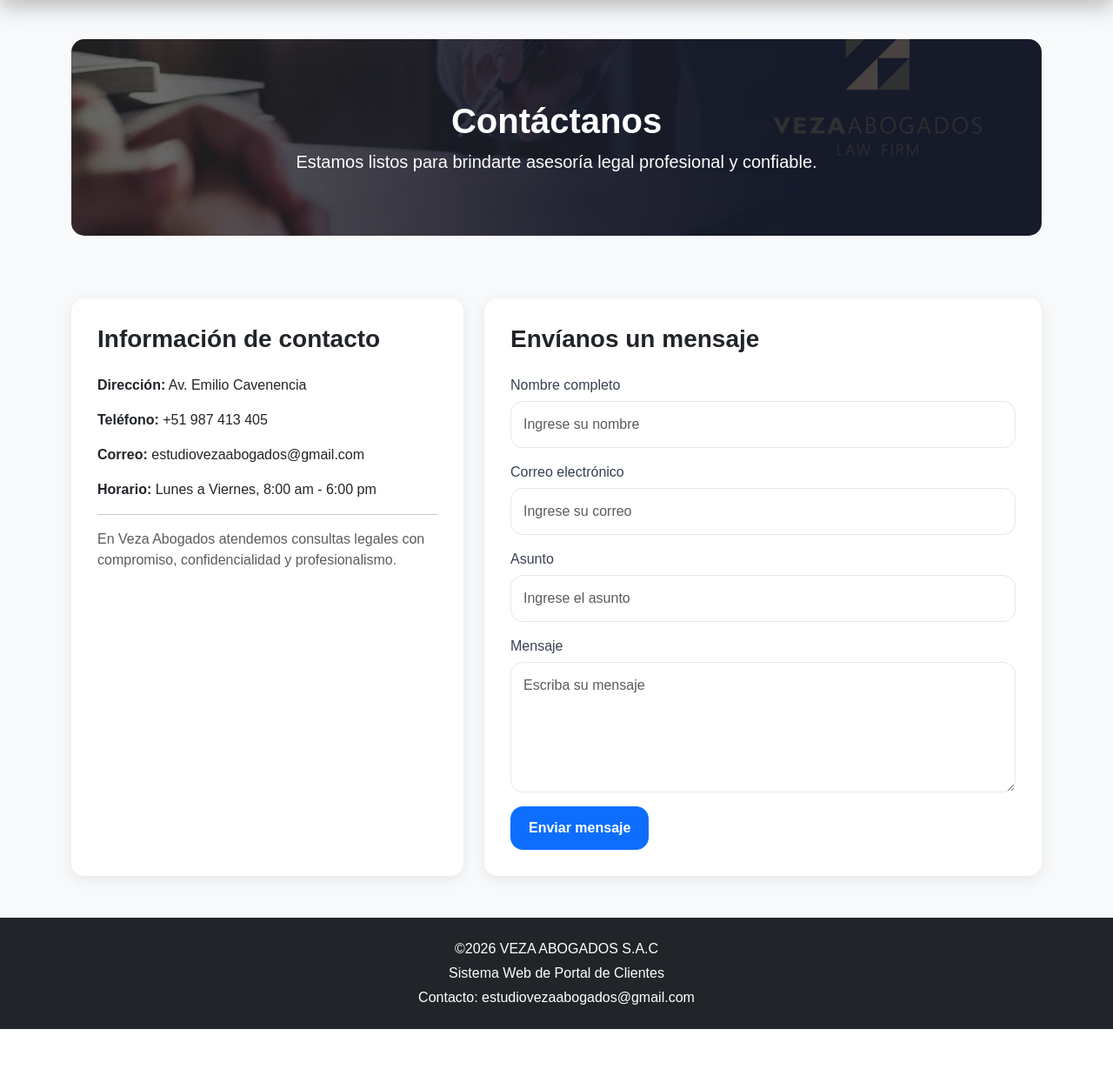
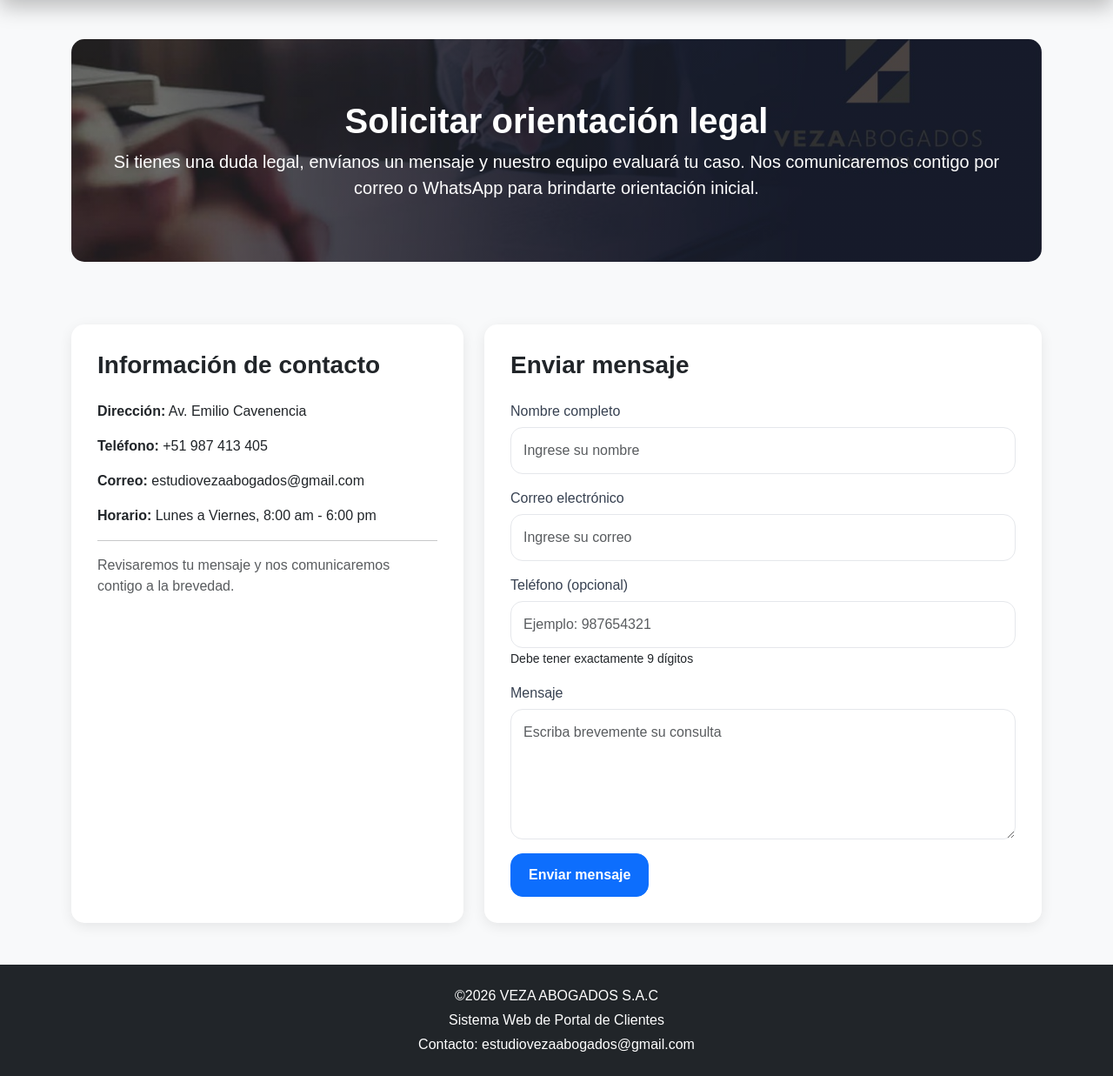
Before and after one commit to 9pvbloo/veza-abogados, a Flask app: page /contacto in a window 1280 px wide. Shown: the part 75-1312 px from the top of the page at 87% size. Before the commit the page ends 1258 px from the top, so only its background shows below. Run offline with Flask 3, Linux system fonts and the light colour scheme.

Commit message:
Correcciones login, registro con RUC, modulo contacto y validaciones

```diff
--- a/app.py
+++ b/app.py
@@ -15,6 +15,10 @@ from routes.documentos import documentos_bp
 # Modelos
 from models import Usuario, Cliente, Abogado, Consulta, Documento, Asignacion
 from flask_login import login_required, current_user
+
+from flask import request, redirect, url_for, flash
+from models import Contacto
+from extensions import db
 
 app = Flask(__name__)
 app.config.from_object(Config)
@@ -67,8 +71,33 @@ def home():
 def areas():
     return render_template("areas.html")
 
-@app.route("/contacto")
+@app.route("/contacto", methods=["GET", "POST"])
 def contacto():
+
+    if request.method == "POST":
+
+        nombre = request.form["nombre"]
+        email = request.form["email"]
+        telefono = request.form.get("telefono", "").strip()
+        mensaje = request.form["mensaje"]
+
+        if telefono and (not telefono.isdigit() or len(telefono) != 9):
+            flash("El teléfono debe tener exactamente 9 dígitos.")
+            return redirect(url_for("contacto"))
+
+        nuevo_contacto = Contacto(
+            nombre=nombre,
+            email=email,
+            telefono=telefono,
+            mensaje=mensaje
+        )
+
+        db.session.add(nuevo_contacto)
+        db.session.commit()
+
+        flash("Hemos recibido tu mensaje. Nos comunicaremos contigo pronto.")
+        return redirect(url_for("contacto"))
+
     return render_template("contacto.html")
 
 @app.route("/derecho-penal")
--- a/templates/base_dashboard.html
+++ b/templates/base_dashboard.html
@@ -390,6 +390,11 @@ class="{% if request.endpoint == 'admin.reporte_pdf' %}active{% endif %}">
 <i class="bi bi-file-earmark-pdf"></i> Reporte PDF
 </a>
 
+<a href="{{ url_for('admin.ver_contactos') }}"
+class="{% if request.endpoint == 'admin.ver_contactos' %}active{% endif %}">
+<i class="bi bi-envelope"></i> Mensajes de contacto
+</a>
+
 {% endif %}
 
 <!-- LOGOUT -->
--- a/templates/contacto.html
+++ b/templates/contacto.html
@@ -5,60 +5,120 @@
 <div class="container mb-5">
 
     <div class="page-header">
-        <h1 class="fw-bold">Contáctanos</h1>
+        <h1 class="fw-bold">Solicitar orientación legal</h1>
+
         <p class="lead mb-0">
-            Estamos listos para brindarte asesoría legal profesional y confiable.
+            Si tienes una duda legal, envíanos un mensaje y nuestro equipo evaluará tu caso.
+            Nos comunicaremos contigo por correo o WhatsApp para brindarte orientación inicial.
         </p>
+
     </div>
+
 
     <div class="row mt-5 g-4">
 
         <div class="col-md-5">
+
             <div class="section-box h-100">
+
                 <h3 class="fw-bold mb-4">Información de contacto</h3>
 
-                <p><strong>Dirección:</strong> Av. Emilio Cavenencia </p>
-                <p><strong>Teléfono:</strong> +51  987 413 405</p>
+                <p><strong>Dirección:</strong> Av. Emilio Cavenencia</p>
+
+                <p><strong>Teléfono:</strong> +51 987 413 405</p>
+
                 <p><strong>Correo:</strong> estudiovezaabogados@gmail.com</p>
+
                 <p><strong>Horario:</strong> Lunes a Viernes, 8:00 am - 6:00 pm</p>
 
                 <hr>
 
                 <p class="text-muted mb-0">
-                    En Veza Abogados atendemos consultas legales con compromiso,
-                    confidencialidad y profesionalismo.
+
+                    Revisaremos tu mensaje y nos comunicaremos contigo a la brevedad.
+
                 </p>
+
             </div>
+
         </div>
 
+
         <div class="col-md-7">
+
             <div class="section-box">
-                <h3 class="fw-bold mb-4">Envíanos un mensaje</h3>
 
-                <form>
+                <h3 class="fw-bold mb-4">Enviar mensaje</h3>
+
+
+                <form method="POST">
+
                     <div class="mb-3">
+
                         <label class="form-label">Nombre completo</label>
-                        <input type="text" class="form-control" placeholder="Ingrese su nombre">
+
+                        <input
+                            type="text"
+                            name="nombre"
+                            class="form-control"
+                            placeholder="Ingrese su nombre"
+                            required>
+
                     </div>
 
+
                     <div class="mb-3">
+
                         <label class="form-label">Correo electrónico</label>
-                        <input type="email" class="form-control" placeholder="Ingrese su correo">
+
+                        <input
+                            type="email"
+                            name="email"
+                            class="form-control"
+                            placeholder="Ingrese su correo"
+                            required>
+
                     </div>
 
+
                     <div class="mb-3">
-                        <label class="form-label">Asunto</label>
-                        <input type="text" class="form-control" placeholder="Ingrese el asunto">
+                        <label class="form-label">Teléfono (opcional)</label>
+                        <input
+                            type="text"
+                            name="telefono"
+                            class="form-control"
+                            placeholder="Ejemplo: 987654321"
+                            maxlength="9"
+                            pattern="\d{9}"
+                            inputmode="numeric">
+                        <small>Debe tener exactamente 9 dígitos</small>
                     </div>
 
+
                     <div class="mb-3">
+
                         <label class="form-label">Mensaje</label>
-                        <textarea class="form-control" rows="5" placeholder="Escriba su mensaje"></textarea>
+
+                        <textarea
+                            name="mensaje"
+                            class="form-control"
+                            rows="5"
+                            placeholder="Escriba brevemente su consulta"
+                            required></textarea>
+
                     </div>
 
-                    <button type="submit" class="btn btn-primary px-4">Enviar mensaje</button>
+
+                    <button type="submit" class="btn btn-primary px-4">
+
+                        Enviar mensaje
+
+                    </button>
+
                 </form>
+
             </div>
+
         </div>
 
     </div>
```
Also changed, not shown: models.py (+16 -0 lines), routes/admin.py (+12 -0 lines), templates/admin_contactos.html (added, +99 -0 lines).
